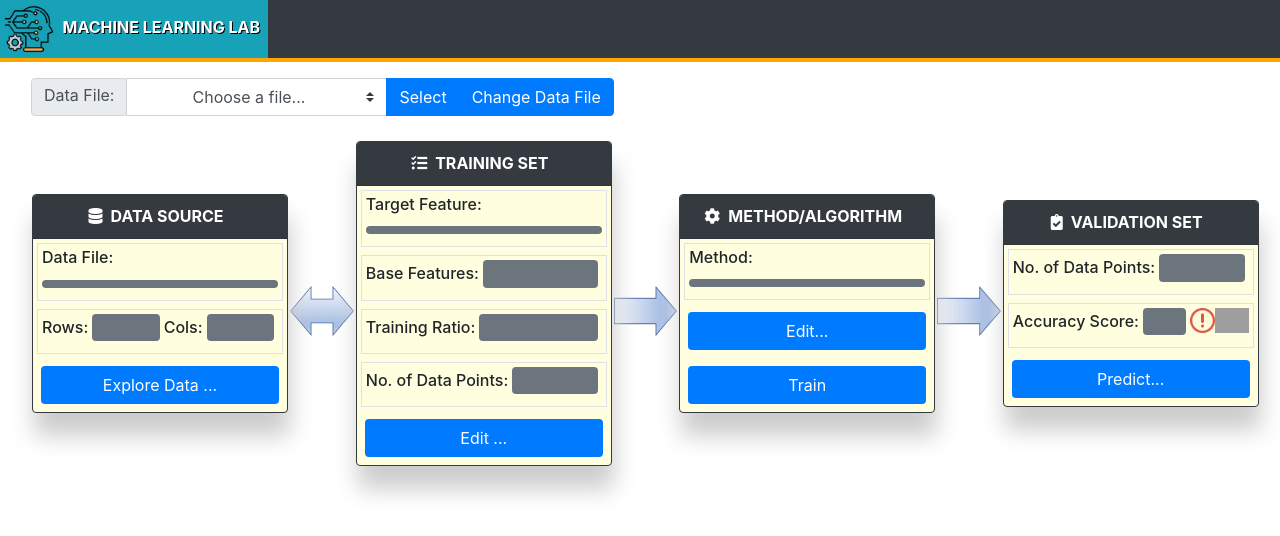
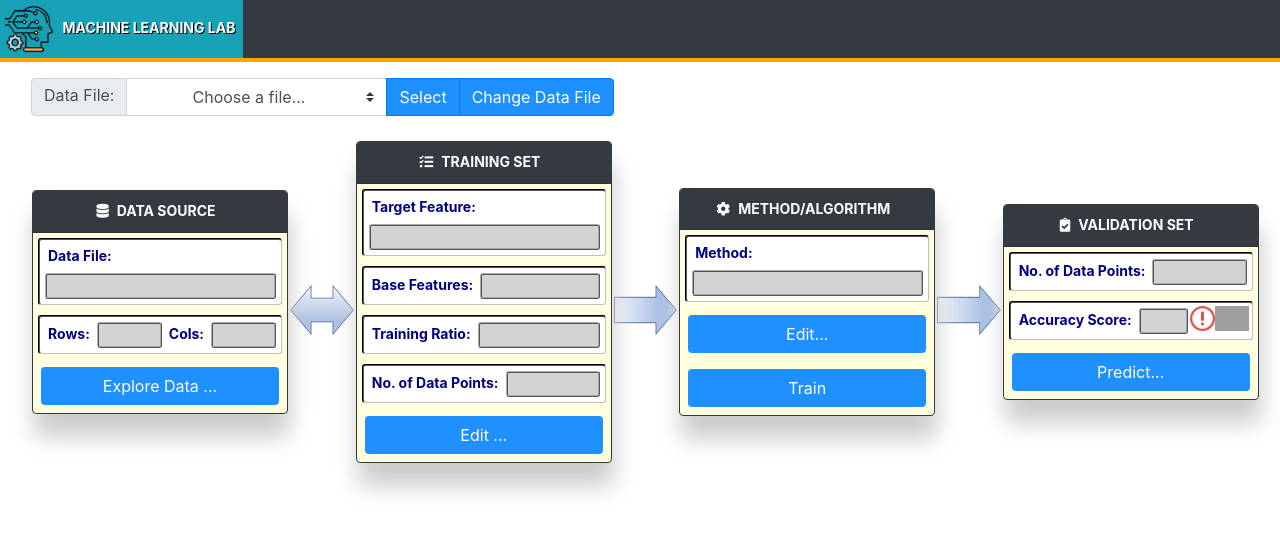
Before and after one commit to pambe525/MLWebLab, a Django app: template templates/home.html in a window 1280 px wide. Shown: the top 536 px of the page. Run offline with Django 3.2, Linux system fonts and the light colour scheme; the template is opened without the code that fills it: values that come from a table or form of the project are taken from there, others are empty; some libraries are stand-ins or nearby versions; grey boxes are pictures that could not be loaded.

Commit message:
CSS style changes for flowchart formatting

```diff
--- a/static/css/stylesheet.css
+++ b/static/css/stylesheet.css
@@ -0,0 +1,65 @@
+#glass_pane {
+    position: fixed;
+    left:0;
+    margin: 0px;
+    padding: 0px;
+    text-align: center;
+    vertical-align: middle;
+    z-index: 99;
+    width: 100%;
+    height: 100%;
+    opacity: 0.4;
+    background-color:black;
+}
+
+.h6{
+    font-size: 14px;
+}
+
+.card-body {
+    margin: 5px;
+    padding:3px;
+    background-color: white;
+    border-radius: 3px;
+    border-top: groove black 2px;
+    border-left: groove black 2px;
+    border-right: solid silver 1px;
+    border-bottom: solid silver 1px;
+    font-size: 12px;
+}
+
+.card-label {
+    border: 2px ridge darkgray;
+    border-radius: 3px;
+    background-color: lightgray;
+    padding: 3px;
+    font-size: 14px;
+    text-align: center;
+    font-weight: bold;
+    margin: 2px;
+    height: 26px;
+}
+
+.card-title {
+    font-size: 14px;
+    padding: 3px;
+    margin: 2px;
+    height: 26px;
+    color: navy;
+    font-weight: bold;
+}
+
+.btn {
+    color: white;
+    background-color: dodgerblue;
+}
+
+.btn:hover {
+    background-color: royalblue;
+}
+
+.btn:disabled {
+    background-color: silver;
+    color: navy;
+    border: 1px solid darkgray;
+}
--- a/templates/base.html
+++ b/templates/base.html
@@ -9,6 +9,7 @@
           integrity="sha384-Gn5384xqQ1aoWXA+058RXPxPg6fy4IWvTNh0E263XmFcJlSAwiGgFAW/dAiS6JXm" crossorigin="anonymous">
     <link rel="stylesheet" href="https://use.fontawesome.com/releases/v5.7.0/css/all.css"
           integrity="sha384-lZN37f5QGtY3VHgisS14W3ExzMWZxybE1SJSEsQp9S+oqd12jhcu+A56Ebc1zFSJ" crossorigin="anonymous">
+    <link rel="stylesheet" href="{% static 'css/stylesheet.css' %}">
     <title>Machine Learning Lab</title>
   </head>
   <body>
@@ -57,6 +58,12 @@
     </div>
     <!-- /Modal Message Dialog-->
 
+    <!-- Glass Pane -->
+    <div id="glass_pane" hidden>
+        <img src="{% static 'images/spinner.gif' %}" width="100px" style="position: absolute; top:35%; left:45%"/>
+    </div>
+    <!-- /Glass Pane -->
+
     <!-- Main Content -->
     <div class="p-3">
 	  <h4>{% block home_content %}{% endblock %}</h4>
--- a/templates/home.html
+++ b/templates/home.html
@@ -14,7 +14,6 @@
   </script>
 
   {% load static %}
-  <link rel="stylesheet" href="{% static 'css/stylesheet.css' %}">
 
   {% if error_message is not None %}
      <script type="text/javascript">
@@ -54,23 +53,23 @@
 	  <div class="card-header bg-dark text-center h6 text-white font-weight-bold">
 	   	<i class="fa fa-database"></i><span class="px-2">DATA SOURCE</span>
 	  </div>
-	  <div class="card-body m-1 p-1 border">
+	  <div class="card-body">
 	    <h6 class="card-title text-left">Data File:</h6>
-	    <div class="badge-secondary p-1 rounded h6 text-left" name="source_file">
+	    <div class="card-label" name="source_file">
             {{ data_file_name }}
         </div>
 	  </div>
-      <div class="card-body m-1 p-1 row border">
+      <div class="card-body row">
           <h6 class="card-title text-left pt-1 col-*">Rows:</h6>
-          <span class="badge-secondary mx-1 p-1 rounded col h6" name="source_rows">
+          <span class="card-label col" name="source_rows">
               {{ data_file_rows }}
           </span>
           <h6 class="card-title text-left pt-1 col-*">Cols:</h6>
-          <span class="badge-secondary mx-1 p-1 rounded col h6" name="source_cols">
+          <span class="card-label col" name="source_cols">
               {{ data_file_cols }}
           </span>
       </div>
-  	  <button class="btn m-2 bg-primary text-white" name="explore_btn">Explore Data ...</button>
+  	  <button class="btn m-2" name="explore_btn">Explore Data ...</button>
     </div>
     </td>
 	<!--  /Data Source Tile  -->
@@ -89,31 +88,31 @@
 	  <div class="card-header bg-dark text-center h6 text-white font-weight-bold">
 	   	<i class="fa fa-tasks"></i><span class="px-2">TRAINING SET</span>
 	  </div>
-	  <div class="card-body m-1 p-1 border">
+	  <div class="card-body">
 	    <h6 class="card-title text-left">Target Feature:</h6>
-	    <div class="badge-secondary p-1 rounded text-left h6" name="target_feature">
+	    <div class="card-label" name="target_feature">
             {{ target_feature }}
         </div>
 	  </div>
- 	  <div class="card-body m-1 p-1 border row">
+ 	  <div class="card-body row">
 	      <h6 class="card-title pt-1 col-*">Base Features:</h6>
-	      <span class="badge-secondary p-1 mx-1 rounded col h6" name="base_features">
+	      <span class="card-label col" name="base_features">
               {{  base_features }}
           </span>
 	  </div>
-	  <div class="card-body m-1 p-1 border row">
+	  <div class="card-body row">
       	  <h6 class="card-title pt-1 col-*">Training Ratio:</h6>
-	      <span class="badge-secondary p-1 mx-1 rounded col h6" name="training_ratio">
+	      <span class="card-label col" name="training_ratio">
               {{ training_ratio }}
           </span>
 	  </div>
- 	  <div class="card-body m-1 p-1 border row">
+ 	  <div class="card-body row">
 	      <h6 class="card-title pt-1 col-*">No. of Data Points:</h6>
-	      <span class="badge-secondary p-1 mx-1 rounded col h6" name="training_rows">
+	      <span class="card-label col" name="training_rows">
               {{ training_rows }}
           </span>
 	  </div>
- 	  <button class="btn m-2 bg-primary text-white" name="edit_data_btn">Edit ...</button>
+ 	  <button class="btn m-2" name="edit_data_btn">Edit ...</button>
     </div>
     </td>
 	<!--  /Training Set Tile  -->
@@ -132,14 +131,14 @@
 	  <div class="card-header bg-dark text-center h6 text-white font-weight-bold">
 	   	<i class="fa fa-cog"></i><span class="px-2">METHOD/ALGORITHM</span>
 	  </div>
-	  <div class="card-body m-1 p-1 border">
+	  <div class="card-body">
 	    <h6 class="card-title text-left">Method:</h6>
-	    <div class="badge-secondary p-1 rounded text-left h6" name="training_method">
+	    <div class="card-label" name="training_method">
             {{ training_method }}
         </div>
 	  </div>
- 	  <button class="btn m-2 bg-primary text-white" name="edit_method_btn">Edit...</button>
-      <button class="btn m-2 bg-primary text-white" name="train_btn">Train</button>
+ 	  <button class="btn m-2" name="edit_method_btn">Edit...</button>
+      <button class="btn m-2" name="train_btn">Train</button>
     </div>
     </td>
 	<!--  /Method Tile  -->
@@ -158,22 +157,22 @@
 	  <div class="card-header bg-dark text-center h6 text-white font-weight-bold">
 	   	<i class="fa fa-clipboard-check"></i><span class="px-2">VALIDATION SET</span>
 	  </div>
-	  <div class="card-body m-1 p-1 border row">
+	  <div class="card-body row">
 	      <h6 class="card-title pt-1 col-*">No. of Data Points:</h6>
-	      <span class="badge-secondary p-1 mx-1 rounded col h6" name="validation_rows">
+	      <span class="card-label col" name="validation_rows">
               {{ validation_rows }}
           </span>
 	  </div>
-	  <div class="card-body m-1 p-1 border row">
+	  <div class="card-body row">
 	      <h6 class="card-title pt-1 col-*">Accuracy Score:</h6>
-	      <span class="badge-secondary p-1 mx-1 rounded col h6" name="validation_score">
+	      <span class="card-label col" name="validation_score">
               {{ validation_score }}
           </span>
           <img src="{% static 'images/warning.png' %}" height="25px" id="warning_icon"
                title="Train data to see score" {{ warning_icon_visibility }}/>
           <img src="{% static 'images/check.png' %}" height="25px" id="check_icon" {{ check_icon_visibility }}/>
 	  </div>
- 	  <button class="btn m-2 bg-primary text-white" name="predict_btn" {{ predict_btn_state }}>Predict...</button>
+ 	  <button class="btn m-2" name="predict_btn" {{ predict_btn_state }}>Predict...</button>
     </div>
     </td>
 	<!--  /Validation Tile  -->
```
Also changed, not shown: static/images/spinner.gif (added).
